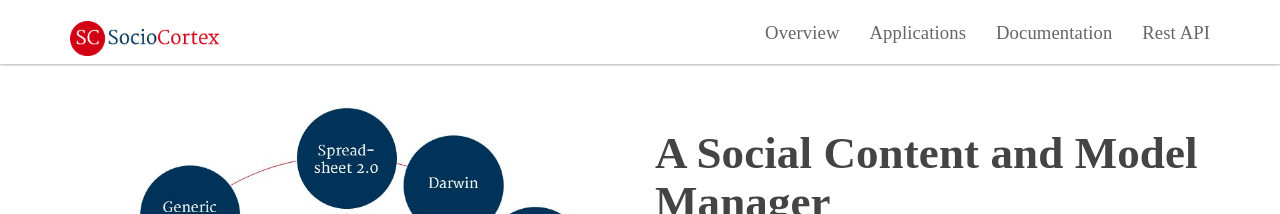
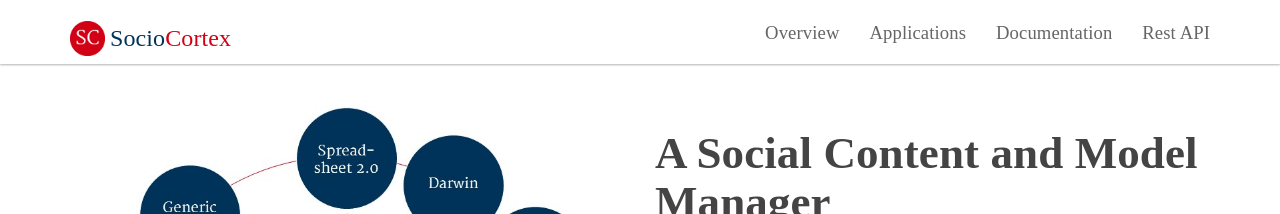
Before and after one commit to manoj5864/sociocortex, a Jekyll site: the page built from index.html, in a window 1280 px wide. Shown: the top 214 px of the page. Built offline with Jekyll 4.4.1, drawn with Linux system fonts in a browser that asks for light colours.

Commit message:
header logo fix

```diff
--- a/_includes/header.html
+++ b/_includes/header.html
@@ -10,7 +10,7 @@
                     <span class="icon-bar"></span>
                 </button>
                 <a class="navbar-brand" href={{"/"}}> <!--  | prepend: site.baseurl -->
-                    <img class="img-responsive" style="height:35px;" src={{ "/img/favicons/sc_logo_plain.png" }} />
+                    <img class="img-responsive" style="float:left;height:35px;" src={{ "/img/favicons/sc_logo_only.png" }} /><span style="position:relative;top:6px;margin:5px;"><span style="color:#003359;">Socio</span><span style="color:#D20015;">Cortex</span></span>
                 </a>
             </div>
 
```
Also changed, not shown: img/favicons/sc_logo_only.png (added), 1 other file.
